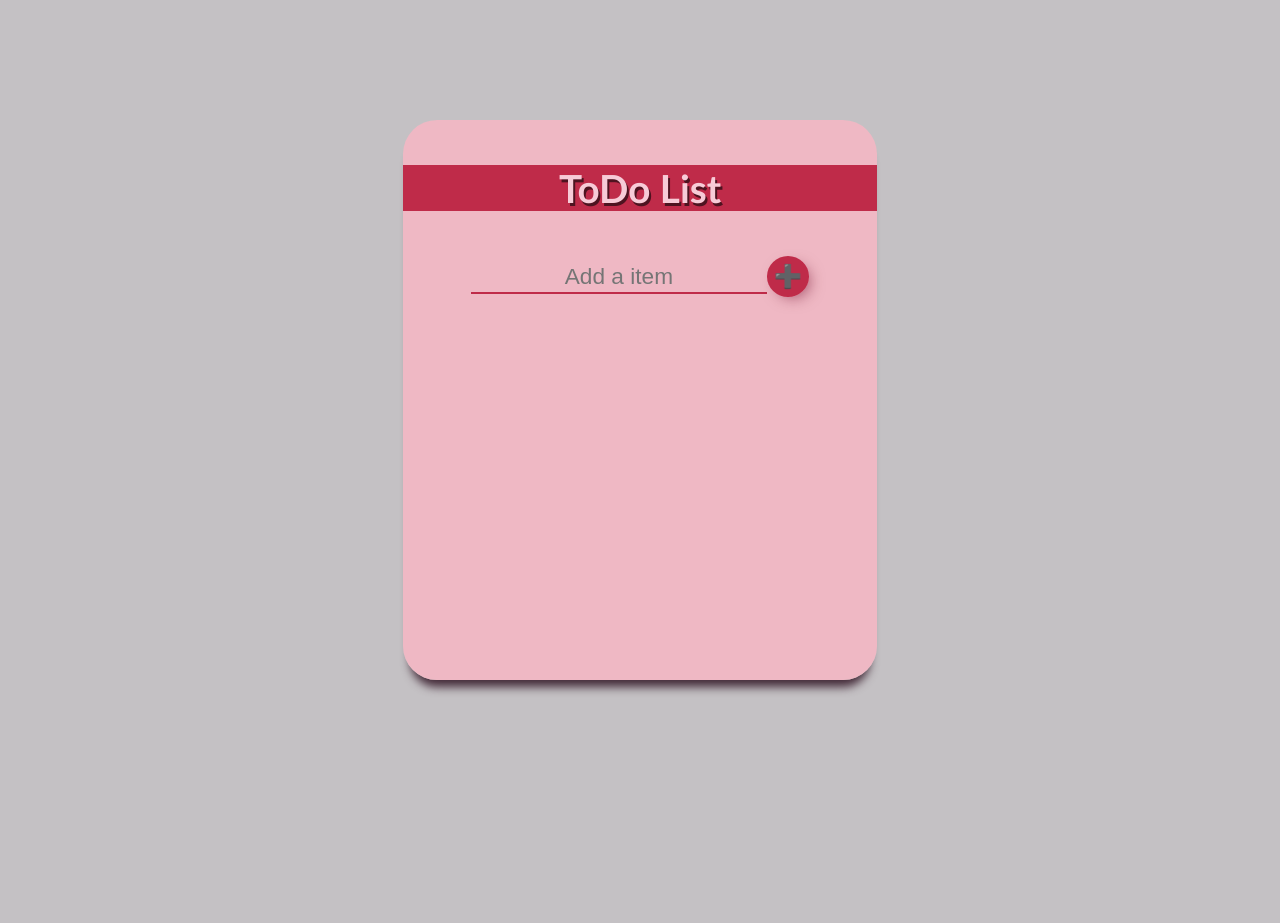
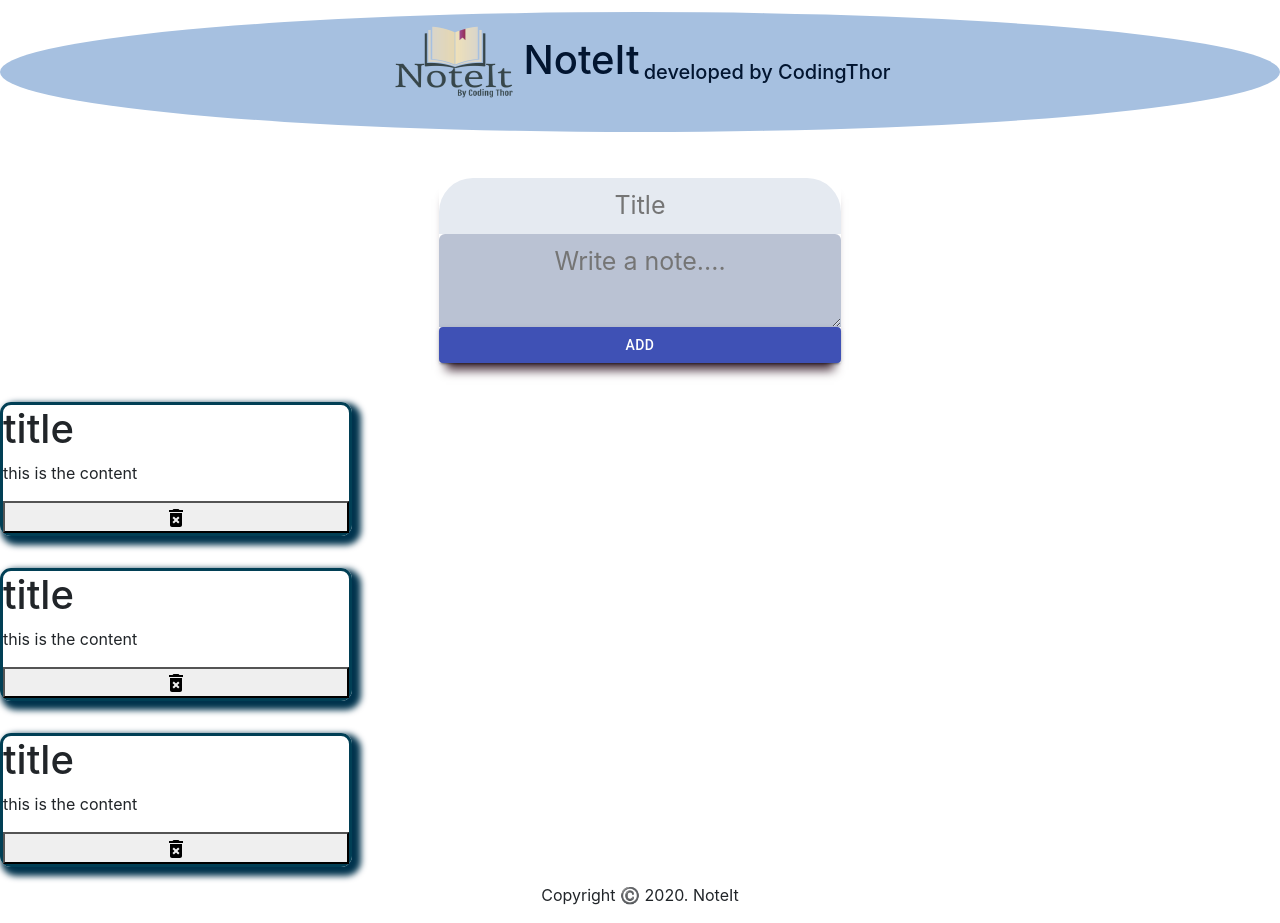
Before and after one commit to pranavbharadwaj007/React-Practise, a React (Create React App) app: page / in a window 1280 px wide. Before the commit the page ends 800 px from the top, so only its background shows below. Built offline with nearby package versions, Linux system fonts and the light colour scheme.

Commit message:
initial commit for noteIt project

```diff
--- a/package.json
+++ b/package.json
@@ -3,9 +3,12 @@
   "version": "0.1.0",
   "private": true,
   "dependencies": {
+    "@material-ui/core": "^4.10.2",
+    "@material-ui/icons": "^4.9.1",
     "@testing-library/jest-dom": "^4.2.4",
     "@testing-library/react": "^9.5.0",
     "@testing-library/user-event": "^7.2.1",
+    "bootstrap": "^4.5.0",
     "react": "^16.13.1",
     "react-dom": "^16.13.1",
     "react-scripts": "3.4.1"
--- a/src/App.js
+++ b/src/App.js
@@ -1,23 +1,25 @@
 import React, { useState } from 'react';
 import TodoList from './ToDoList'
+import Button from '@material-ui/core/Button';
+import LibraryAddCheckIcon from '@material-ui/icons/LibraryAddCheck';
 
-const App=() =>{
-    const[inputList,setInputList]=useState("");
-    const[items,setItems]=useState([]);
-    const itemEvents=(event)=>{
+const App = () => {
+    const [inputList, setInputList] = useState("");
+    const [items, setItems] = useState([]);
+    const itemEvents = (event) => {
         setInputList(event.target.value);
     }
-    const listOfItems=()=>{
-        setItems((oldItems)=>{
-            return[...oldItems,inputList];
+    const listOfItems = () => {
+        setItems((oldItems) => {
+            return [...oldItems, inputList];
         });
         setInputList('');
     }
-    const deleteItem=(id)=>{
+    const deleteItem = (id) => {
         console.log("delete")
-setItems((oldItems)=>{
-    return oldItems.filter((arrElem,index)=>{
-        return index!==id;
+        setItems((oldItems) => {
+            return oldItems.filter((arrElem, index) => {
+                return index !== id;
             })
         })
     }
@@ -27,13 +29,13 @@ return (
                 <div className="center_div">
                     <br />
                     <h1>ToDo List </h1>
-        <br/>
-        <input type="text" placeholder="Add a item" value={inputList} onChange={itemEvents}/>
-        <button onClick={listOfItems}>➕</button>
+                    <br />
+                    <input type="text" placeholder="Add a item" value={inputList} onChange={itemEvents} />
+                    <button onClick={listOfItems} className="Ve">< LibraryAddCheckIcon /></button>
                     <ol>
                         {
-            items.map((itemval,index ) => {
-              return  <TodoList
+                            items.map((itemval, index) => {
+                                return <TodoList
                                     key={index}
                                     id={index}
                                     text={itemval}
--- /dev/null
+++ b/src/CreateNote.jsx
@@ -0,0 +1,15 @@
+import React from "react";
+import Button from '@material-ui/core/Button';
+const CreateNote =()=>{
+    return <>
+    <div className="main_note">
+        <form>
+    <input type="text" placeholder="Title" autoComplete="off"/>
+    <textarea rows="" column="" placeholder="Write a note...."></textarea>
+    <Button variant="contained" color="primary" >Add</Button>
+        </form>
+    </div>
+          </>;
+
+};
+export default CreateNote;
--- /dev/null
+++ b/src/Footer.jsx
@@ -0,0 +1,13 @@
+import React from "react";
+
+const Footer=()=>{
+    const year=new Date().getFullYear();
+return <>
+        <footer>
+
+<p>Copyright ©️ {year}.        NoteIt</p>
+        </footer>
+     </>
+};
+
+export default Footer;
--- /dev/null
+++ b/src/Header.jsx
@@ -0,0 +1,15 @@
+import React from "react";
+import "../node_modules/bootstrap/dist/css/bootstrap.min.css";
+import logo from "./images/logo.png"
+const Header=()=>{
+return(
+    <>
+   <div className="header">
+    <img src={logo} alt="CodingThor" height="100" width="130" />
+    <h1 className="my-4 mx-1">NoteIt</h1>
+    <h5 className="my-5">developed by CodingThor</h5>
+   </div>
+    </>
+)
+}
+export default Header;
--- /dev/null
+++ b/src/Note.jsx
@@ -0,0 +1,20 @@
+import React from "react"
+import "../node_modules/bootstrap/dist/css/bootstrap.min.css";
+import DeleteForeverIcon from '@material-ui/icons/DeleteForever';
+const Note =()=>{
+    return <>
+    <div  className="Notearea row container-fluid">
+    <div className="note my-3 ">
+    <h1>title</h1>
+
+    <p>this is the content</p>
+    <button className="btnn">
+    <DeleteForeverIcon className='deleteicon'/>
+    </button>
+    </div>
+    </div>
+    </>
+}
+
+
+export default Note;
--- /dev/null
+++ b/src/Proj.js
@@ -0,0 +1,21 @@
+import React from 'react';
+import "../node_modules/bootstrap/dist/css/bootstrap.min.css";
+import Header from  './Header'
+import './indexproj.css';
+import Footer from './Footer';
+import Note from "./Note";
+import CreateNote from "./CreateNote";
+
+const Proj =()=>{
+return(
+    <>
+    <Header />
+    <CreateNote />
+    <Note/>
+    <Note/>
+    <Note/>
+    <Footer />
+    </>
+)
+}
+export default Proj;
--- a/src/ToDoList.jsx
+++ b/src/ToDoList.jsx
@@ -1,4 +1,5 @@
 import React from 'react';
+import StrikethroughSIcon from '@material-ui/icons/StrikethroughS';
 
 const ToDoList=(props)=>{
 
@@ -10,6 +11,7 @@ const ToDoList=(props)=>{
         <i className="fa fa-trash" aria-hidden="true" onClick={()=>{
             props.onSelect(props.id);
         }}></i>
+
     <li>{props.text}</li>
     </div>
     </>
--- a/src/index.css
+++ b/src/index.css
@@ -1,5 +1,5 @@
 body {
-  background-color: rgba(105, 96, 105, 0.39);
+  background-color: rgba(119, 67, 119, 0.705);
   margin: 0;
   padding: 0;
   font-family: 'Trebuchet MS', 'Lucida Sans Unicode', 'Lucida Grande', 'Lucida Sans', Arial, sans-serif;
@@ -25,12 +25,13 @@ code {
   flex-direction: row;
 }
 .center_div{
+  overflow-y: auto;
   width: 20%;
   height: 70vh;
 
   box-shadow: 0px 14px 10px -7px rgb(68, 43, 57);
   border-radius: 34px;
-  background-color: rgba(243, 184, 196, 0.911);
+  background-color: rgba(241, 206, 213, 0.911);
  text-align: center;
 }
 .center_div:hover{
@@ -59,7 +60,7 @@ button{
   cursor: pointer;
   border: none;
   background-color: rgba(187, 29, 61, 0.911);
-  color: rgb(196, 19, 78);
+  color: rgb(0, 0, 0);
   font-size: 17pt;
   border-radius: 50%;
   padding: 7px;
@@ -67,6 +68,7 @@ button{
   box-shadow: 5px 5px 15px -5px rgba(105, 4, 34, 0.589);
 }
 button:hover{
+  color: rgb(248, 245, 245);
   background-color: rgb(8, 192, 8);
 }
 ol{
@@ -75,7 +77,7 @@ ol{
 ol li{
   padding-left: 0px;
   text-align: left;
-  font-size: 20px;
+  font-size: 24px;
   font-weight: 500;
   display: flex;
   align-items: center;
@@ -84,6 +86,7 @@ ol li{
 }
 
 .todo_style{
+
   display: flex;
   flex-direction: row;
   justify-content: left;
@@ -96,11 +99,12 @@ ol li{
   justify-content: center;
   align-items: center;
   background-color: rgba(187, 29, 61, 0.911);
-  margin:  15px 35px ;
+  margin:  15px 6px ;
   color: rgb(34, 32, 32);
   box-shadow: 5px 5px 15px -5px rgba(0, 0, 0, 0.418);
   border-radius: 50%;
 }
+
 .todo_style .fa-trash:hover{
 
   background-color: rgba(189, 14, 14, 0.911);
@@ -109,6 +113,7 @@ ol li{
   cursor: pointer;
 
 }
+
 @media only screen and (max-width: 1740px) {
   .center_div{
     width: 37%;
--- a/src/index.js
+++ b/src/index.js
@@ -1,17 +1,17 @@
 import React from 'react';
 import ReactDOM from 'react-dom';
-import './index.css';
+// import './index.css';
+import './indexproj.css';
+
 import * as serviceWorker from './serviceWorker';
 import App from './App';
-
-
-
+import Proj from './Proj';
 
 
 ReactDOM.render(
 
-  <App/>
-
+//  <App/>
+ <Proj/>
   ,
   document.getElementById('root')
 );
--- /dev/null
+++ b/src/indexproj.css
@@ -0,0 +1,102 @@
+body {
+    background-color: rgb(138, 41, 138);
+    margin: 0;
+    padding: 0;
+    font-family: 'Trebuchet MS', 'Lucida Sans Unicode', 'Lucida Grande', 'Lucida Sans', Arial, sans-serif;
+    -webkit-font-smoothing: antialiased;
+    -moz-osx-font-smoothing: grayscale;
+
+  }
+
+  code {
+    font-family: source-code-pro, Menlo, Monaco, Consolas, 'Courier New',
+      monospace;
+  }
+
+.header{
+    margin-top: 12px;
+    display: flex;
+    flex-direction: row;
+    text-align: center;
+   justify-content: center;
+    background-color: rgb(166, 192, 224);
+    color: rgb(2, 21, 48);
+    border-radius: 50%;
+}
+footer{
+  justify-content: center;
+  text-align: center;
+}
+.main_note{
+
+  padding: 23px;
+  width: 35%;
+text-align: center;
+justify-content: center;
+margin: auto;
+
+}
+form{
+  margin-top: 23px;
+ font-size: 25px;
+  display: flex;
+  flex-direction: column;
+  justify-content: center;
+  text-align: center;
+  box-shadow: 0px 14px 10px -7px rgb(68, 43, 57);
+}
+form:hover{
+  box-shadow: 0px 30px 18px -8px rgb(85, 78, 82);
+  transform: scale(1.03,1.03);
+}
+input{
+
+  padding: 9px;
+  text-align: center;
+  border-radius: 34px 34px 0px 0px;
+  outline: none;
+  border: none;
+  background-color: rgb(229, 234, 241);
+}
+textarea{
+  text-align: center;
+  padding: 9px;
+  border-radius: 6px 6px 0px 0px;
+  outline: none;
+  border: none;
+  background-color: rgb(186, 194, 211);
+}
+.note{
+
+  width: 22%;
+  display: flex;
+  flex-direction: column;
+  width: 22rem;
+  border:3px solid rgb(1, 63, 85);
+  border-radius:11px;
+  box-shadow: 5px 5px 6px 4px #00334d;
+}
+.btn{
+
+  width: 20%;
+  cursor: pointer;
+  border: none;
+  border-radius: 22px;
+  background-color: rgba(87, 72, 218, 0.911);
+  color: rgb(0, 0, 0);
+  font-size: 17pt;
+
+ padding: 0px 0px;
+  outline: none;
+  box-shadow: 5px 5px 15px -5px rgba(105, 4, 34, 0.589);
+
+}
+.btn:hover{
+  cursor: pointer;
+  border: none;
+  background-color: rgba(218, 72, 72, 0.911);
+  color: rgb(245, 240, 240);
+
+  box-shadow: 5px 5px 15px -5px rgba(19, 4, 105, 0.789);
+
+}
```
Also changed, not shown: src/images/logo.png (added), 1 other file (tests, documents, lock files or other folders). Lines whose indentation alone changed are shown as unchanged.
